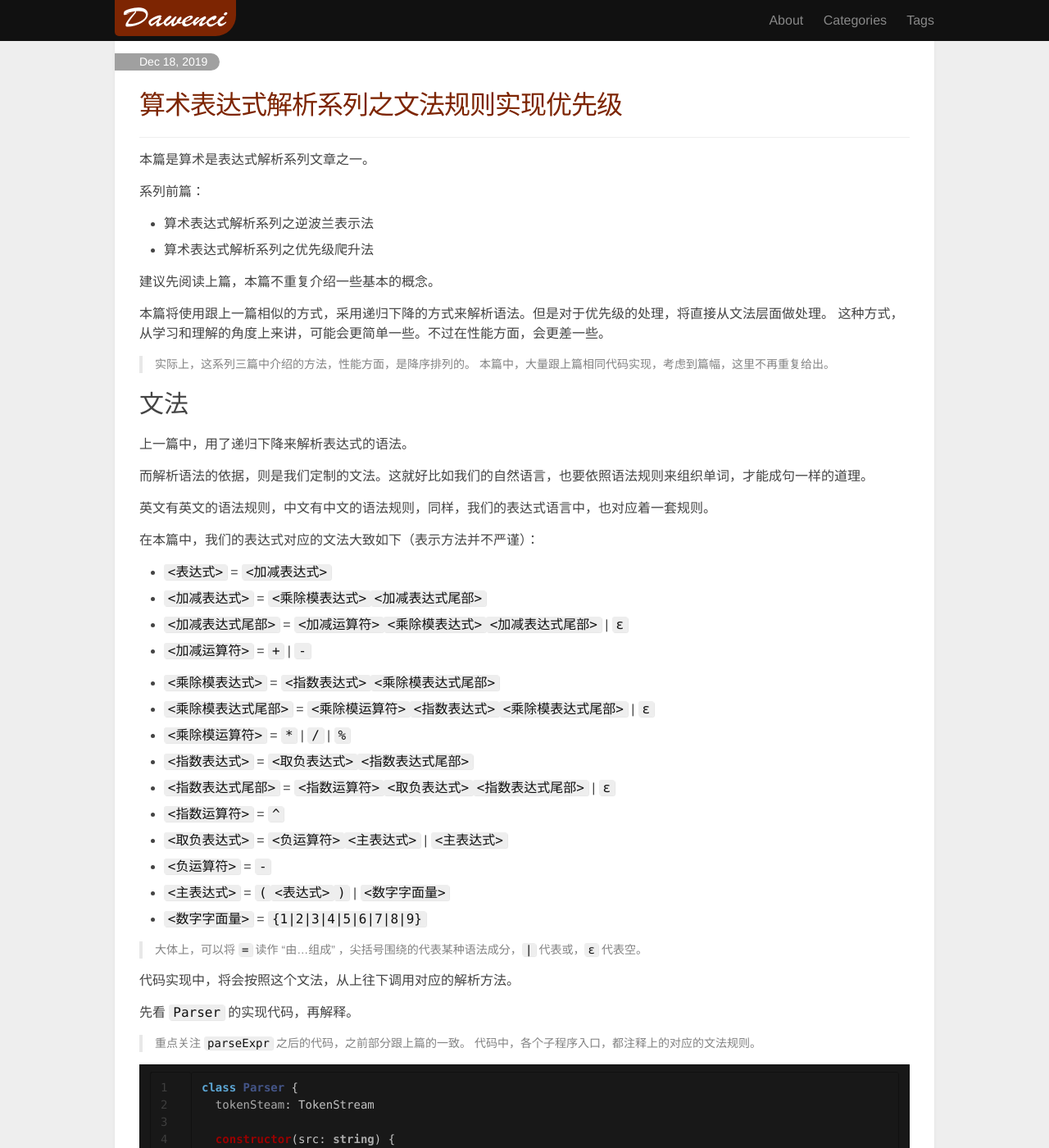
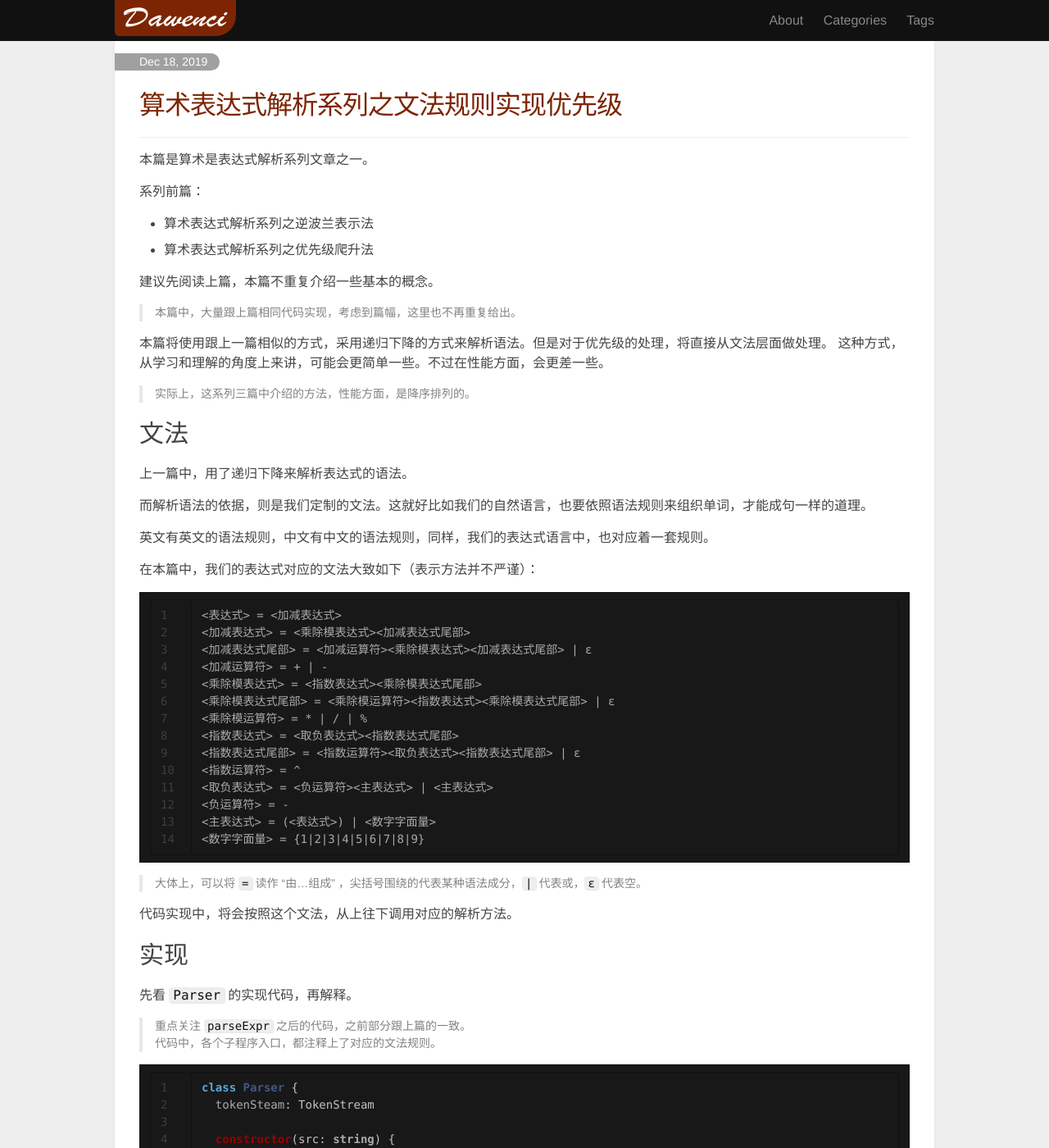
Before and after one commit to dawenci/dawenci.github.io, a Jekyll site: the page built from _posts/2019-12-18-arithmetic-expression-precedence-cfg.md, in a window 1280 px wide and 1400 px high. Shown: the whole window at 82% size. Built offline with Jekyll 4.4.1, drawn with Linux system fonts in a browser that asks for light colours; a style sheet for code colours, icons or effects is not loaded; some of the changed text lies outside the part shown.

Commit message:
调整博文排版，优化一些行文

````diff
--- a/_posts/2019-12-18-arithmetic-expression-precedence-cfg.md
+++ b/_posts/2019-12-18-arithmetic-expression-precedence-cfg.md
@@ -15,11 +15,12 @@ tags: [JavaScript]
 
 建议先阅读上篇，本篇不重复介绍一些基本的概念。
 
+> 本篇中，大量跟上篇相同代码实现，考虑到篇幅，这里也不再重复给出。
+
 本篇将使用跟上一篇相似的方式，采用递归下降的方式来解析语法。但是对于优先级的处理，将直接从文法层面做处理。
 这种方式，从学习和理解的角度上来讲，可能会更简单一些。不过在性能方面，会更差一些。
 
 > 实际上，这系列三篇中介绍的方法，性能方面，是降序排列的。
-> 本篇中，大量跟上篇相同代码实现，考虑到篇幅，这里不再重复给出。
 
 
 ## 文法
@@ -32,52 +33,33 @@ tags: [JavaScript]
 
 在本篇中，我们的表达式对应的文法大致如下（表示方法并不严谨）：
 
-- `<表达式>` =
-  `<加减表达式>`
-- `<加减表达式>` =
-  `<乘除模表达式>``<加减表达式尾部>`
-- `<加减表达式尾部>` =
-  `<加减运算符>``<乘除模表达式>``<加减表达式尾部>`
-  | `ε`
-- `<加减运算符>` =
-  `+`
-  | `-`
-
-- `<乘除模表达式>` =
-  `<指数表达式>``<乘除模表达式尾部>`
-- `<乘除模表达式尾部>` =
-  `<乘除模运算符>``<指数表达式>``<乘除模表达式尾部>`
-  | `ε`
-- `<乘除模运算符>` =
-  `*`
-  | `/`
-  | `%`
-- `<指数表达式>` =
-  `<取负表达式>``<指数表达式尾部>`
-- `<指数表达式尾部>` =
-  `<指数运算符>``<取负表达式>``<指数表达式尾部>`
-  | `ε`
-- `<指数运算符>` =
-  `^`
-- `<取负表达式>` =
-  `<负运算符>``<主表达式>`
-  | `<主表达式>`
-- `<负运算符>` =
-  `-`
-- `<主表达式>` =
-  `(``<表达式>``)`
-  | `<数字字面量>`
-- `<数字字面量>` =
-  `{1|2|3|4|5|6|7|8|9}`
+```
+<表达式> = <加减表达式>
+<加减表达式> = <乘除模表达式><加减表达式尾部>
+<加减表达式尾部> = <加减运算符><乘除模表达式><加减表达式尾部> | ε
+<加减运算符> = + | -
+<乘除模表达式> = <指数表达式><乘除模表达式尾部>
+<乘除模表达式尾部> = <乘除模运算符><指数表达式><乘除模表达式尾部> | ε
+<乘除模运算符> = * | / | %
+<指数表达式> = <取负表达式><指数表达式尾部>
+<指数表达式尾部> = <指数运算符><取负表达式><指数表达式尾部> | ε
+<指数运算符> = ^
+<取负表达式> = <负运算符><主表达式> | <主表达式>
+<负运算符> = -
+<主表达式> = (<表达式>) | <数字字面量>
+<数字字面量> = {1|2|3|4|5|6|7|8|9}
+```
 
 > 大体上，可以将 `=` 读作 “由...组成” ，尖括号围绕的代表某种语法成分，`|` 代表或，`ε` 代表空。
 
 代码实现中，将会按照这个文法，从上往下调用对应的解析方法。
 
+## 实现
+
 先看 `Parser` 的实现代码，再解释。
 
 > 重点关注 `parseExpr` 之后的代码，之前部分跟上篇的一致。
-> 代码中，各个子程序入口，都注释上的对应的文法规则。
+> 代码中，各个子程序入口，都注释上了对应的文法规则。
 
 
 ```typescript
@@ -290,12 +272,14 @@ class Parser {
 
 ## 优先级
 
-仔细查看上面的代码，不难发现，我们从优先级最低的加（减）法运算开始，到优先级最高的括号和单个数字字面量结束。其实优先级的关键就在这里。下面展开分析。
+仔细查看上面的代码，不难发现，我们从优先级最低的加（减）法运算开始，到优先级最高的括号和单个数字字面量结束。
+
+下面展开分析。
 
 1. 首先入口 `parseExpr()` -> `parseAddExpr()`，我们最开始解析的是优先级最低的加减法。
-2. 在 `parseAddExpr()` 解析加减法时，左操作数会调用 `parseMulExpr()` 子程序去解析，这意味着，我们**将整个乘（除、模）法表达式视作一个整体来作为加（减）法的一个操作数**，换句话说，乘除模运算总会优先于加减法进行组合，这就是优先级的体现。
-3. 同理，用 `parseMulExpr()` 解析乘除模运算时，其的操作数来自于指数运算 `parseExpExpr()` 解析子程序，所以，指数运算的优先级高于乘除模运算。
-4. 再同理，指数运算的操作数，来自于一元取负运算 `parseNegExpr()` 子程序，所以，一元取负的优先级，高于指数运算。
+2. 在 `parseAddExpr()` 解析加减法时，左操作数会调用 `parseMulExpr()` 子程序去解析。而右操作数在 `parseAddTail(lhs)` 中，也一样的调了 `parseMulExpr()`。这意味着，我们**将整个乘（除、模）法表达式视作一个整体来作为加（减）法的一个操作数**。换句话说，乘除模运算总会优先于加减法进行组合，这就是优先级的体现。
+3. 同理，用 `parseMulExpr()` 解析乘除模运算时，其的左右操作数来自于指数运算解析子程序 `parseExpExpr()`，所以，指数运算的优先级高于乘除模运算。
+4. 再同理，指数运算的操作数，来自于一元取负子程序 `parseNegExpr()`，所以，一元取负的优先级，高于指数运算。
 5. 括号表达式被安排在最后，因此它的优先级是高于所有的运算符的，总是被视作一个整体来解析。而数字表达式已经是原子级别了，不能继续细分，跟括号表达式一起处理即可。
 
 ## 结合性
@@ -315,10 +299,14 @@ class Parser {
 
 而情况 2，则需要优先将 `3 ^ 4` 进行结合，然后将结合的结果作为整体在与前面的 `2` 结合，相当于 `2 ^ (3 ^ 4)`。并且这种情况是递归的，考虑：`2 ^ 3 ^ 4 ^ 5`。
 
-所以，在实现上，就必须在返回 Ast 结点之前，先调用 `parseExpTail` 尝试继续组合 `^` 后续的运算符，如果后续没有出现 `^`，则会走直接返回的分支，并没有什么副作用。由此就实现了结合性的控制。
+所以，在实现上，就必须在返回 Ast 结点之前，先调用 `parseExpTail(lhs)` 尝试继续组合 `^` 后续的运算符，如果后续没有出现 `^`，则会走直接返回的分支，并没有什么副作用。由此就实现了结合性的控制。
 
 ## 延伸
 
-本篇介绍的这种递归下降的表达式解析方式，扩展性非常高。可以非常轻松地加入各种新的运算类型。只需要按照上文介绍的思路，处理好优先级和结合性，基本上再复杂的情况都可以搞定。
+本篇介绍的这种递归下降的表达式解析方式，灵活性非常高，而且比较容易理解。
+
+对于比较复杂文法规则，甚至是上下文有关的文法，都可以用递归下降的方式来手写实现。
+
+我们这里解析算术表达式，其实是杀鸡用牛刀了。就针对我们这里的使用场景，如果要做扩展，只要注意下优先级和结合性就可以了，基本上都可以很轻松做到。
 
 系列文章完。
````
Also changed, not shown: other parts of _posts/2019-12-18-arithmetic-expression-precedence-cfg.md (+1 -1 lines).
